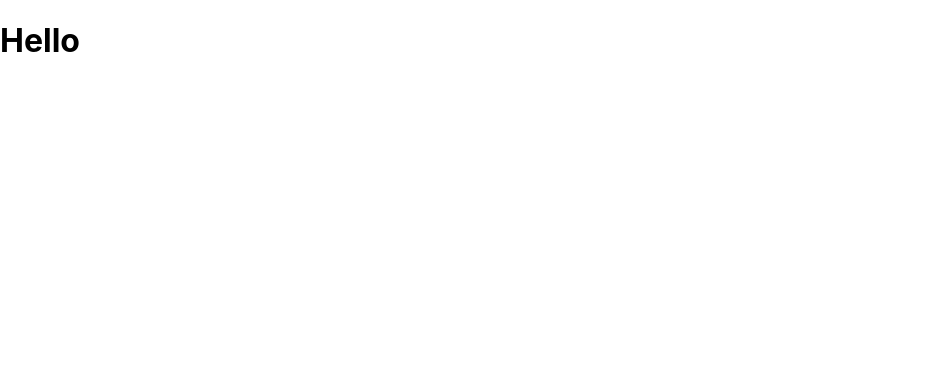
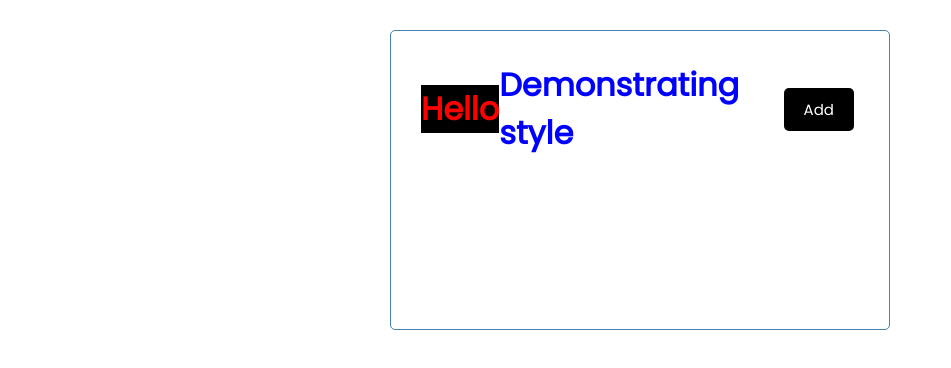
Before and after one commit to jacky6016/React-Practice, a React (Create React App) app: page / in a window 1280 px wide. Shown: the top 368 px of the page, without its empty margins (0-951 px from the left). Built offline with nearby package versions, Linux system fonts and the light colour scheme.

Commit message:
Add styling 1. Use a dedicated CSS file: src/index.css 2. CSS in JS: pass objects to the style attribute 'style'

```diff
--- a/src/components/Header.js
+++ b/src/components/Header.js
@@ -3,8 +3,10 @@
 
 const Header = (props) => {
     return (
-        <header>
-            <h1>{props.title}</h1>
+        <header className='header'>
+            <h1 style={headingStyle}>{props.title}</h1>
+            <h1 style={{color: 'blue'}}>Demonstrating style</h1>
+            <button className='btn'>Add</button>
         </header>
     )
 }
@@ -15,8 +17,14 @@
 }
 
 // we will receive warning if prop type isn't same as specified
-Header.PropTypes = {
+Header.propTypes = {
     title: PropTypes.string.isRequired
 }
 
+// CSS in JS
+const headingStyle = {
+    color: 'red',
+    backgroundColor: 'black'
+}
+
 export default Header
--- a/src/index.css
+++ b/src/index.css
@@ -1,13 +1,112 @@
-body {
+@import url('https://fonts.googleapis.com/css2?family=Poppins:wght@300;400&display=swap');
+
+* {
+  box-sizing: border-box;
   margin: 0;
-  font-family: -apple-system, BlinkMacSystemFont, 'Segoe UI', 'Roboto', 'Oxygen',
-    'Ubuntu', 'Cantarell', 'Fira Sans', 'Droid Sans', 'Helvetica Neue',
-    sans-serif;
-  -webkit-font-smoothing: antialiased;
-  -moz-osx-font-smoothing: grayscale;
+  padding: 0;
 }
 
-code {
-  font-family: source-code-pro, Menlo, Monaco, Consolas, 'Courier New',
-    monospace;
+body {
+  font-family: 'Poppins', sans-serif;
 }
+
+.container {
+  max-width: 500px;
+  margin: 30px auto;
+  overflow: auto;
+  min-height: 300px;
+  border: 1px solid steelblue;
+  padding: 30px;
+  border-radius: 5px;
+}
+
+.header {
+  display: flex;
+  justify-content: space-between;
+  align-items: center;
+  margin-bottom: 20px;
+}
+
+.btn {
+  display: inline-block;
+  background: #000;
+  color: #fff;
+  border: none;
+  padding: 10px 20px;
+  margin: 5px;
+  border-radius: 5px;
+  cursor: pointer;
+  text-decoration: none;
+  font-size: 15px;
+  font-family: inherit;
+}
+
+.btn:focus {
+  outline: none;
+}
+
+.btn:active {
+  transform: scale(0.98);
+}
+
+.btn-block {
+  display: block;
+  width: 100%;
+}
+
+.task {
+  background: #f4f4f4;
+  margin: 5px;
+  padding: 10px 20px;
+  cursor: pointer;
+}
+
+.task.reminder {
+  border-left: 5px solid green;
+}
+
+.task h3 {
+  display: flex;
+  align-items: center;
+  justify-content: space-between;
+}
+
+.add-form {
+  margin-bottom: 40px;
+}
+
+.form-control {
+  margin: 20px 0;
+}
+
+.form-control label {
+  display: block;
+}
+
+.form-control input {
+  width: 100%;
+  height: 40px;
+  margin: 5px;
+  padding: 3px 7px;
+  font-size: 17px;
+}
+
+.form-control-check {
+  display: flex;
+  align-items: center;
+  justify-content: space-between;
+}
+
+.form-control-check label {
+  flex: 1;
+}
+
+.form-control-check input {
+  flex: 2;
+  height: 20px;
+}
+
+footer {
+  margin-top: 30px;
+  text-align: center;
+}
```
